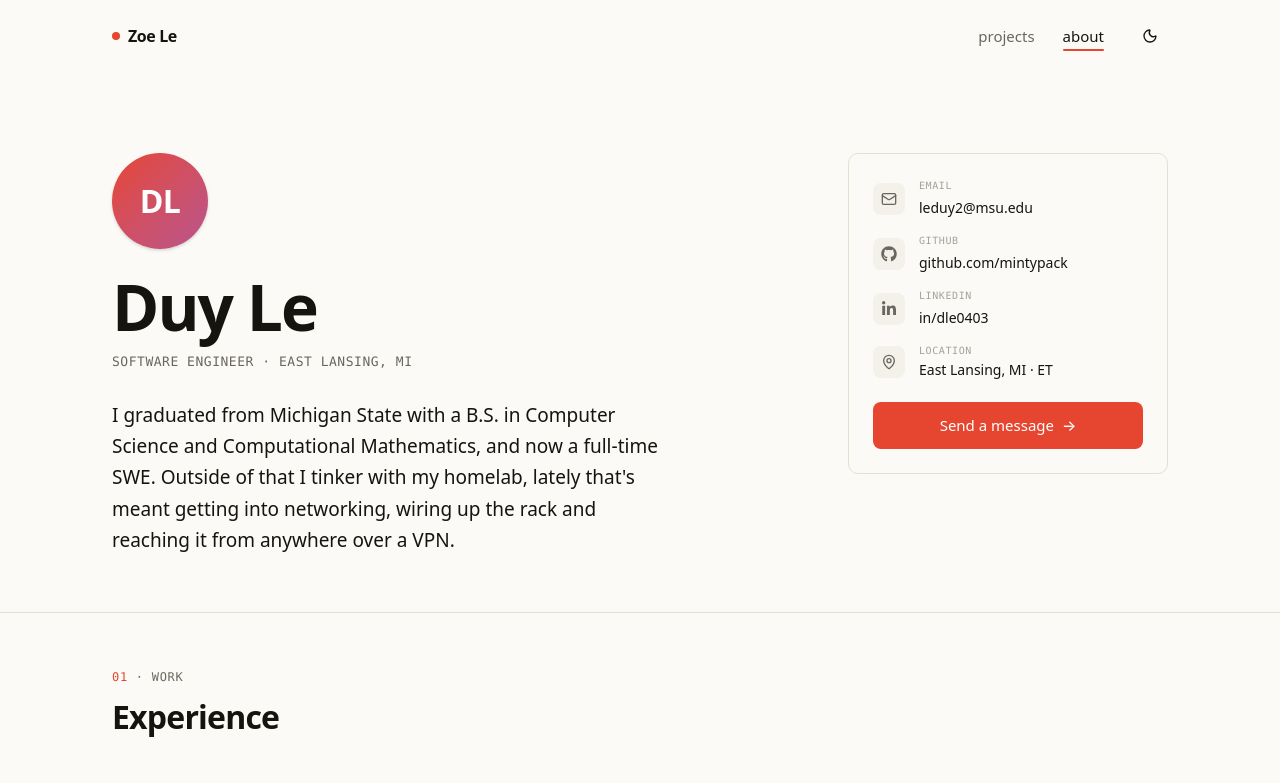
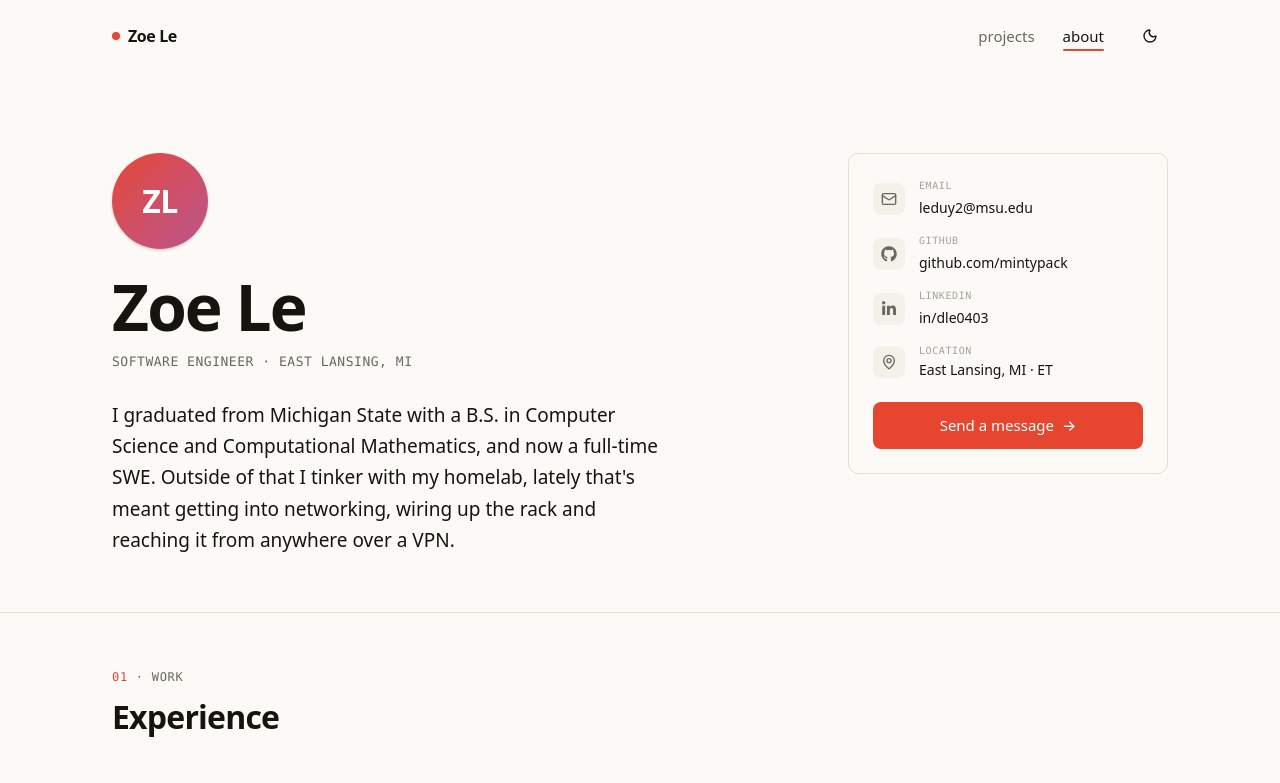
Before and after one commit to mintypack/mintypack.github.io, a React (Vite) app: page /about in a window 1280 px wide. Shown: the top 783 px of the page. Built offline with nearby package versions, Linux system fonts and the light colour scheme.

Commit message:
chore: add back the other component

```diff
--- a/src/App.tsx
+++ b/src/App.tsx
@@ -3,22 +3,23 @@ import { Route, Routes } from "react-router"
 import Header from "@/components/Header"
 import About from "@/pages/About"
 import Home from "@/pages/Home"
-// import NotFound from "@/pages/NotFound"
-// import Post from "@/pages/Post"
-// import Projects from "@/pages/Projects"
+import ScrollToTop from "@/components/ScrollToTop"
+import NotFound from "@/pages/NotFound"
+import Post from "@/pages/Post"
+import Projects from "@/pages/Projects"
 
 function App() {
   return (
     <>
-      {/*<ScrollToTop />*/}
+      <ScrollToTop />
       <Header />
       <main>
         <Routes>
           <Route path="/" element={<Home />} />
           <Route path="/about" element={<About />} />
-          {/*<Route path="/projects" element={<Projects />} />*/}
-          {/*<Route path="/projects/:slug" element={<Post />} />*/}
-          {/*<Route path="*" element={<NotFound />} />*/}
+          <Route path="/projects" element={<Projects />} />
+          <Route path="/projects/:slug" element={<Post />} />
+          <Route path="*" element={<NotFound />} />
         </Routes>
       </main>
     </>
--- a/src/pages/About.tsx
+++ b/src/pages/About.tsx
@@ -251,10 +251,10 @@ export default function About() {
           <div className="grid gap-16 md:grid-cols-[minmax(0,1fr)_320px] md:items-start">
             <div>
               <div className="mb-6 flex size-24 items-center justify-center rounded-full bg-[linear-gradient(135deg,var(--primary),color-mix(in_oklab,var(--primary)_60%,#7c3aed))] text-[32px] font-semibold tracking-[-0.02em] text-white shadow-md">
-                DL
+                ZL
               </div>
               <h1 className="mb-3 text-[clamp(40px,6vw,64px)] font-semibold leading-[1.05] tracking-[-0.03em]">
-                Duy Le
+                Zoe Le
               </h1>
               <p className="mb-7 font-mono text-[13px] uppercase tracking-[0.04em] text-muted-foreground">
                 Software Engineer · East Lansing, MI
--- a/src/pages/Home.tsx
+++ b/src/pages/Home.tsx
@@ -1,13 +1,13 @@
 import Currently from "@/components/Currently"
 import Hero from "@/components/Hero"
-// import Latest from "@/components/Latest"
+import Latest from "@/components/Latest"
 
 export default function Home() {
   return (
     <>
       <Hero />
       <Currently />
-      {/*<Latest />*/}
+      <Latest />
     </>
   )
 }
```
